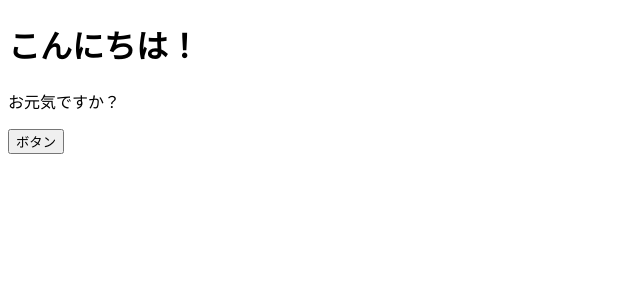
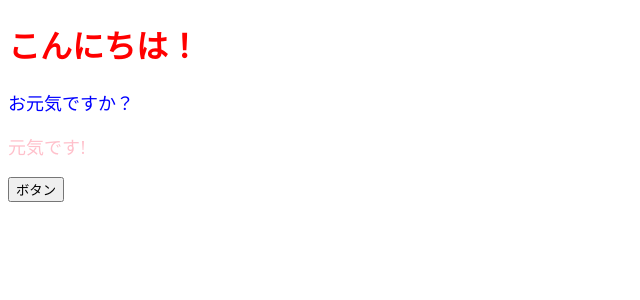
Before and after one commit to shusaku009/React-udemy, a React (Create React App) app: page / in a window 1280 px wide. Shown: the top 300 px of the page, without its empty margins (0-640 px from the left). Built offline with nearby package versions, Linux system fonts and the light colour scheme.

Commit message:
Update 2 files

```diff
--- a/src/App.jsx
+++ b/src/App.jsx
@@ -1,11 +1,13 @@
 import React from 'react';
+import ColorfulMessage from './components/ColorfulMessage';
 
 const App = () => {
   const onClickButton = () => alert();
   return (
     <>
-    <h1>こんにちは！</h1>
-    <p>お元気ですか？</p>
+    <h1 style={{ color: 'red' }}>こんにちは！</h1>
+    <ColorfulMessage color="blue">お元気ですか？</ColorfulMessage>
+    <ColorfulMessage color="pink">元気です!</ColorfulMessage>
     <button onClick={onClickButton}>ボタン</button>
   </>
   );
--- /dev/null
+++ b/src/components/ColorfulMessage.jsx
@@ -0,0 +1,16 @@
+import React from 'react';
+
+const ColorfulMessage = (props) => {
+  const { color, children } = props;
+  console.log(props);
+  const contentStyle = {
+    color,
+    fontSize: '18px'
+  };
+
+  return (
+    <p style={contentStyle}>{children}</p>
+  );
+}
+
+export default ColorfulMessage;
```
